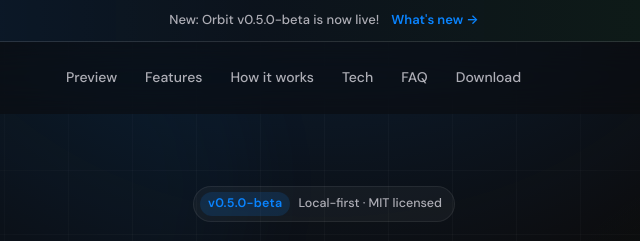
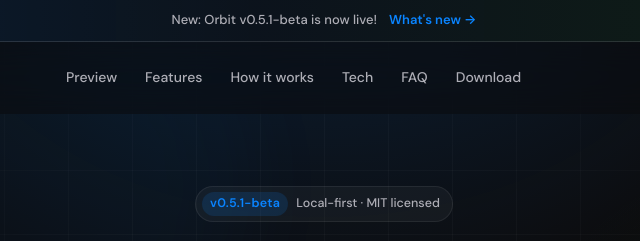
Before and after one commit to D4niel-dev/Orbit, a plain HTML site: page docs/index.html in a window 1280 px wide. Shown: the top 241 px of the page, 316-956 px from the left. Drawn offline with Linux system fonts and the light colour scheme.

Commit message:
v0.5.1 update from app

```diff
--- a/docs/index.html
+++ b/docs/index.html
@@ -573,14 +573,14 @@
     (function () {
       'use strict';
 
-      var ORBIT_VERSION = 'v0.5.0-beta';
+      var ORBIT_VERSION = 'v0.5.1-beta';
       document.querySelectorAll('[data-version]').forEach(function (el) {
         el.textContent = ORBIT_VERSION;
       });
 
       function initAnnouncement() {
-        var SEEN_KEY = 'orbit_banner_v050_seen_count';
-        var DISMISSED_KEY = 'orbit_banner_v050_dismissed';
+        var SEEN_KEY = 'orbit_banner_v051_seen_count';
+        var DISMISSED_KEY = 'orbit_banner_v051_dismissed';
         var storageOk = true;
 
         try {
@@ -594,7 +594,7 @@
         var html =
           '<div class="announcement-bar" role="status">' +
             '<div class="announcement-bar-inner">' +
-              '<span class="announcement-text">New: Orbit v0.5.0-beta is now live!</span>' +
+              '<span class="announcement-text">New: Orbit v0.5.1-beta is now live!</span>' +
               '<a class="announcement-link" href="https://github.com/D4niel-dev/Orbit-beta/blob/main/CHANGELOG.md" target="_blank" rel="noopener">What\'s new &rarr;</a>' +
               '<button type="button" class="announcement-close" aria-label="Dismiss announcement">✕</button>' +
             '</div>' +
```
